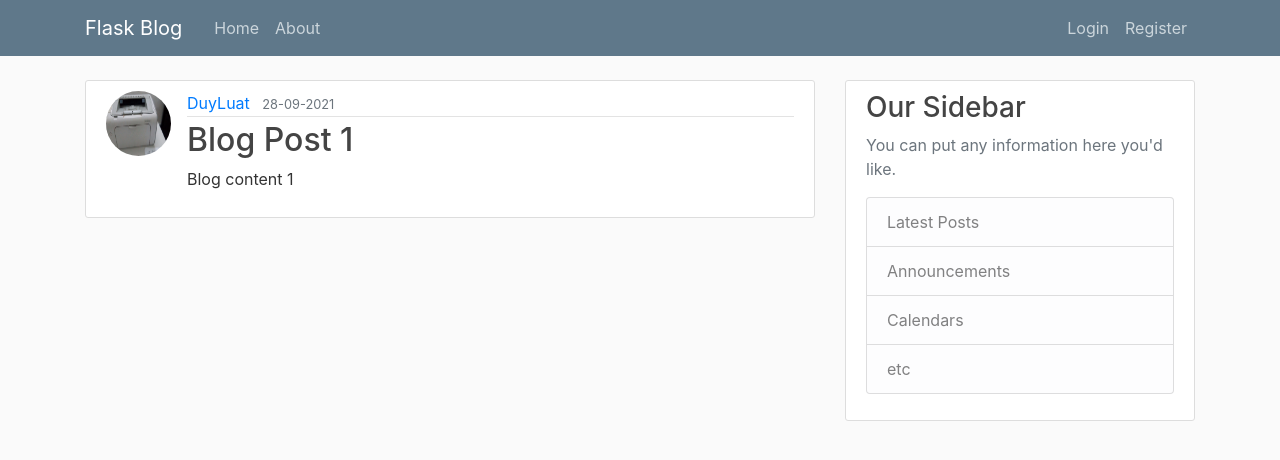
After one commit to DuyLuat/flask_blog, a Flask app: page /post/1 in a window 1280 px wide. The commit adds this page. Shown: the top 460 px of the page. Run offline with Flask 2, Linux system fonts and the light colour scheme; data comes from the database, SQL or seed files in the repository; both versions use the stored data as it was after the commit; some libraries are stand-ins or nearby versions.

Commit message:
Signed-off-by: DuyLuat <daoduyluat@gmail.com>

```diff
--- a/flaskblog/routes.py
+++ b/flaskblog/routes.py
@@ -1,45 +1,24 @@
 from flask.globals import request
 from flaskblog import app, db, bcrypt
-from flask import render_template, flash
+from flask import render_template, flash, abort
 from flask_login import current_user, login_required, login_user, logout_user
 from flask.helpers import url_for
 from sqlalchemy.orm import backref
 from werkzeug.utils import redirect
 # from wtforms import form
-from flaskblog.forms import RegistrationForm, LoginForm, UpdateAccountForm
+from flaskblog.forms import RegistrationForm, LoginForm, UpdateAccountForm, PostForm
 from flaskblog.models import Post, User
 import secrets
 import os
 from PIL import Image
 
 
-posts=[
-    {
-        'title': 'Blog Post 1',
-        'author': 'Đào Duy Luật',
-        'content': 'This is firt post',
-        'date_post': '12/12/2020'
-    },
-    {
-        'title': 'Blog Post 2',
-        'author': 'Đào Duy Hưng',
-        'content': 'This is second post',
-        'date_post': '12/12/2021'
-    },
-    {
-        'title': 'Blog Post 3',
-        'author': 'Đào Ngân Hà',
-        'content': 'This is thirth post',
-        'date_post': '13/12/2021'
-    }
-]
-
 
 @app.route('/')
 @app.route('/home')
 def home():
-    title='This is test page'
-    return render_template('home.html', posts=posts, title=title)
+    posts=Post.query.all()
+    return render_template('home.html', posts=posts, title='Home Page')
 
 
 @app.route('/about')
@@ -94,7 +73,6 @@ def save_picture(form_picture):
     i=Image.open(form_picture)
     i.thumbnail(output_size)
     i.save(picture_path)
-
     return picture_fn
 
 
@@ -116,3 +94,47 @@ def account():
         form.email.data=current_user.email
     image_file=url_for('static', filename='profile_pics/' + current_user.image_file)
     return render_template('account.html', title='Account', form=form, image_file=image_file)
+
+
+
+
+@app.route('/post/new', methods=['POST', 'GET'])
+@login_required
+def new_post():
+
+    form=PostForm()
+
+    if form.validate_on_submit():
+        post=Post(title=form.title.data, content=form.content.data, user_id=current_user.id)
+        db.session.add(post)
+        db.session.commit()
+
+        flash('Bài viết đã được tạo!','success')
+        return redirect(url_for('home'))
+    return render_template('create_post.html', form=form, title='New Post', legend='New Post')
+
+
+@app.route('/post/<int:post_id>', methods=['POST', 'GET'])
+def post(post_id):
+    post=Post.query.get_or_404(post_id)
+    return render_template('post.html', title=post.title, post=post)
+
+
+@app.route('/post/<int:post_id>/update', methods=['POST', 'GET'])
+@login_required
+def update_post(post_id):
+    post=Post.query.get_or_404(post_id)
+    if post.author != current_user:
+        abort(404)
+
+    form = PostForm()
+    if form.validate_on_submit():
+        post.title=form.title.data
+        post.content=form.content.data
+        db.session.commit()
+        flash('Bài viết của bản vừa được Update', "success")
+        return redirect(url_for('post', post_id=post.id))
+    elif request.method == 'GET':
+        form.title.data=post.title
+        form.content.data=post.content
+    return render_template('create_post.html', title="Update Post", post=post, legend="Update Post")
--- a/flaskblog/templates/layout.html
+++ b/flaskblog/templates/layout.html
@@ -29,6 +29,7 @@
                     <!-- Navbar Right Side -->
                     <div class="navbar-nav">
                         {% if current_user.is_authenticated %}
+                            <a class="nav-item nav-link" href="{{url_for('new_post')}}">New Post</a>
                             <a class="nav-item nav-link" href="{{url_for('account')}}">Account</a>
                             <a class="nav-item nav-link" href="{{url_for('logout')}}">Logout</a>
                         {% else %}
--- /dev/null
+++ b/flaskblog/templates/post.html
@@ -0,0 +1,47 @@
+{% extends 'layout.html' %}
+
+{% block content %}
+
+    <article class="media content-section">
+        <img src="{{url_for('static', filename='profile_pics/'+post.author.image_file)}}" alt="" class="rounded-circle article-img">
+        <div class="media-body">
+            <div class="article-metadata">
+
+                <a href="#" class="mr-2"> {{post.author.username}} </a>
+                <small class="text-muted"> {{post.date_posted.strftime('%d-%m-%Y')}} </small>
+                {% if post.author == current_user %}
+                <div>
+                    <a href="{{url_for('update_post', post_id=post.id)}}" class="btn btn-secondery btn-sm mt-1 mb-1">Update</a>
+                    <button data-toggle="model" data-target="#deleteModel" class="btn btn-danger btn-sm m-1">Delete</button>
+                </div>
+
+                {% endif %}
+            </div>
+            <h2 class="article-title">{{post.title}}</h2>
+            <p> {{post.content}}</p>
+        </div>
+    </article>
+
+<!-- Model -->
+
+<div class="model fade" id="deleteModel" tabindex="-1" role="dialog" aria-labelledby="deleteModelLabel" aria-hidden="true">
+    <div class="model-dialog" role="document">
+        <div class="model-content">
+            <div class="model-header">
+                <h5 class="model-title" id="deleteModelLabel">Delete Post?</h5>
+                <button class="close" type="button" data-dismiss="model" aria-label="Close"><span aria-hidden="true">&time</span></button>
+            </div>
+            <div class="model-footer">
+                <button class="btn btn-secondary" type="button" data-dismiss="model">Close</button>
+            <form action="{{url_for('update_post', post_id = post.id)}}" method="post">
+                <input type="submit" value="Delete" class="btn btn-danger">
+            </form>
+            </div>
+
+        </div>
+
+    </div>
+</div>
+
+
+{% endblock content %}
```
Also changed, not shown: flaskblog/forms.py (+7 -1 lines), flaskblog/templates/create_post.html (added, +52 -0 lines), flaskblog/templates/home.html (+5 -3 lines), flaskblog/site.db, flaskblog/static/profile_pics/07bdde406c528be5.jpg (added).
